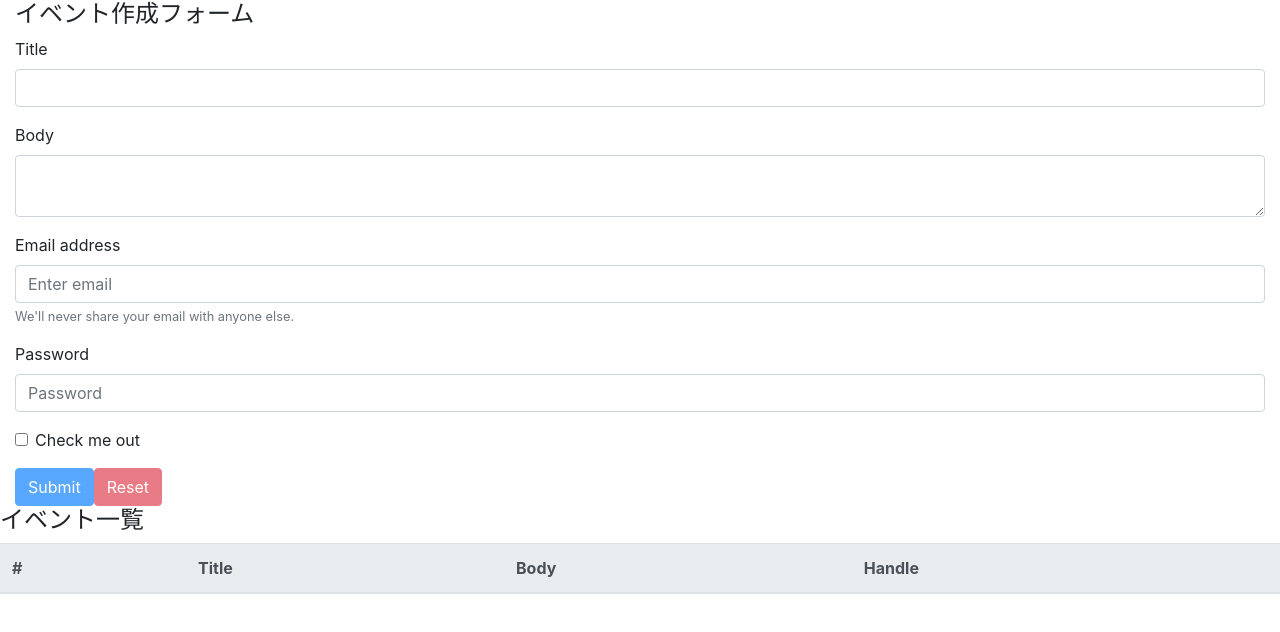
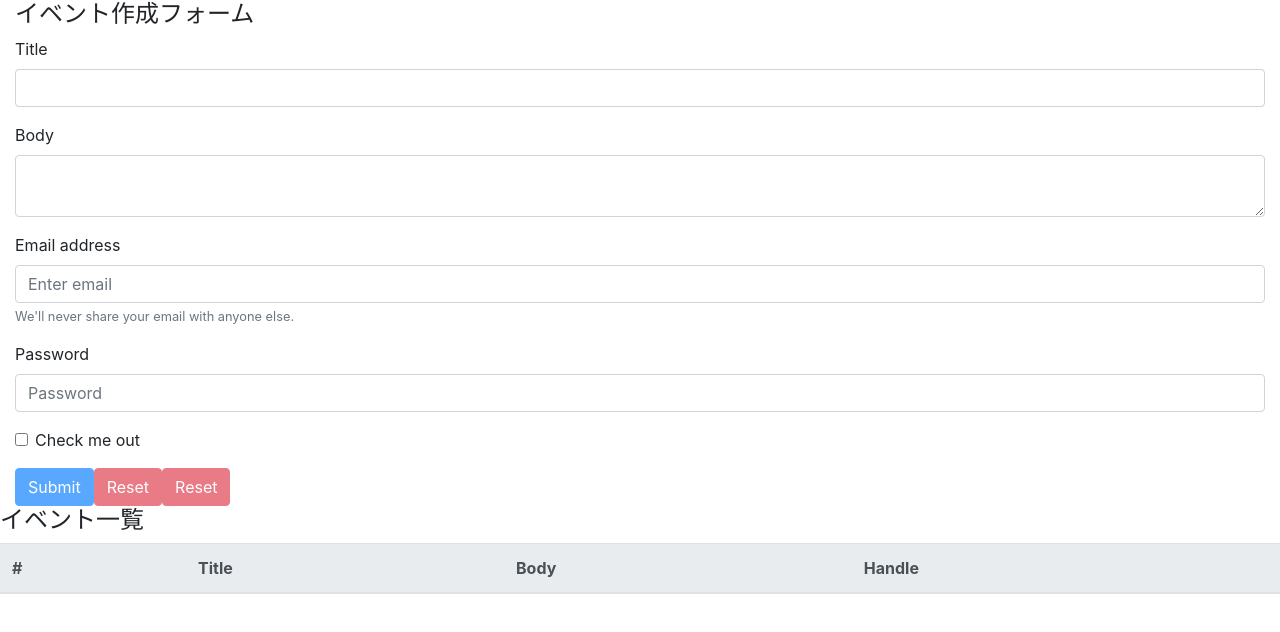
Before and after one commit to makeloff1/myreact, a React (Create React App) app: page / in a window 1280 px wide. Shown: the top 632 px of the page. Built offline with nearby package versions, Linux system fonts and the light colour scheme.

Commit message:
delete all operation log

```diff
--- a/src/components/EventForm.js
+++ b/src/components/EventForm.js
@@ -1,10 +1,13 @@
 import React, { useState, useContext } from 'react'
 import {
     CREATE_EVENT,
-    DELETE_ALL_EVENTS
+    DELETE_ALL_EVENTS,
+    ADD_OPERATION_LOG,
+    DELETE_ALL_OPERATION_LOGS
 } from '../actions'
 
 import AppContext from '../contexts/AppContext'
+import {timeDate} from '../utils'
 
 const EventForm = () => {
     const { state, dispatch } = useContext(AppContext)
@@ -19,6 +22,12 @@ const EventForm = () => {
             body
         })
 
+        dispatch({
+            type: ADD_OPERATION_LOG,
+            description: 'add event',
+            operatedAt: timeDate()
+        })
+
         setTitle('')
         setBody('')
     }
@@ -30,11 +39,30 @@ const EventForm = () => {
             dispatch({
                 type: DELETE_ALL_EVENTS,
             })
+            dispatch({
+                type:ADD_OPERATION_LOG,
+                description: 'delete all events',
+                operatedAt: timeDate()
+            })
+        }
+
+    }
+
+    const deleteAllOperationLogs = e => {
+        e.preventDefault()
+        const result = window.confirm("本当に操作ログを全削除しますか？")
+        if (result) {
+            dispatch({
+                type: DELETE_ALL_OPERATION_LOGS,
+                description: 'delete all events',
+                operatedAt: timeDate()
+            })
         }
     }
 
     const unCreatable = title === '' || body === ''
     const unDeletable = state.events.length === 0
+    const unDeletableOperationLogs = state.operationLogs.length === 0
 
     return (
         <>
@@ -64,6 +92,7 @@ const EventForm = () => {
                     </div>
                     <button className="btn btn-primary" onClick={addEvent} disabled={unCreatable}>Submit</button>
                     <button type="submit" className="btn btn-danger" onClick={deleteAllEvents} disabled={unDeletable}>Reset</button>
+                    <button type="submit" className="btn btn-danger" onClick={deleteAllOperationLogs} disabled={unDeletableOperationLogs}>Reset</button>
                 </form>
             </div>
         </>
```
